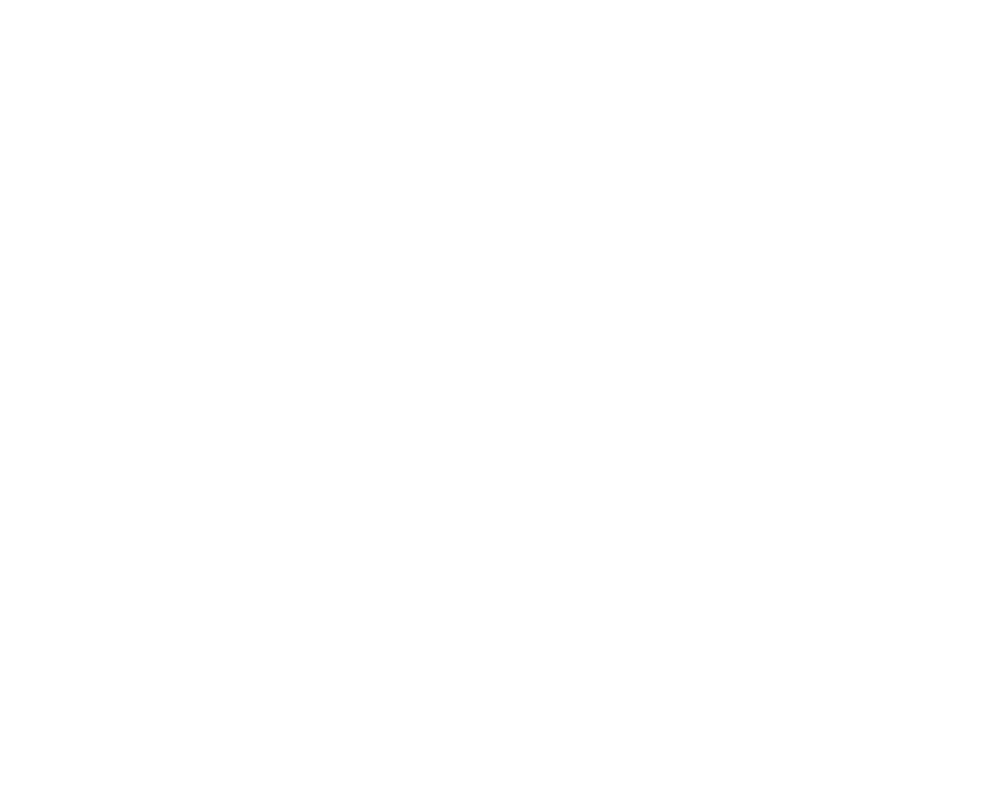
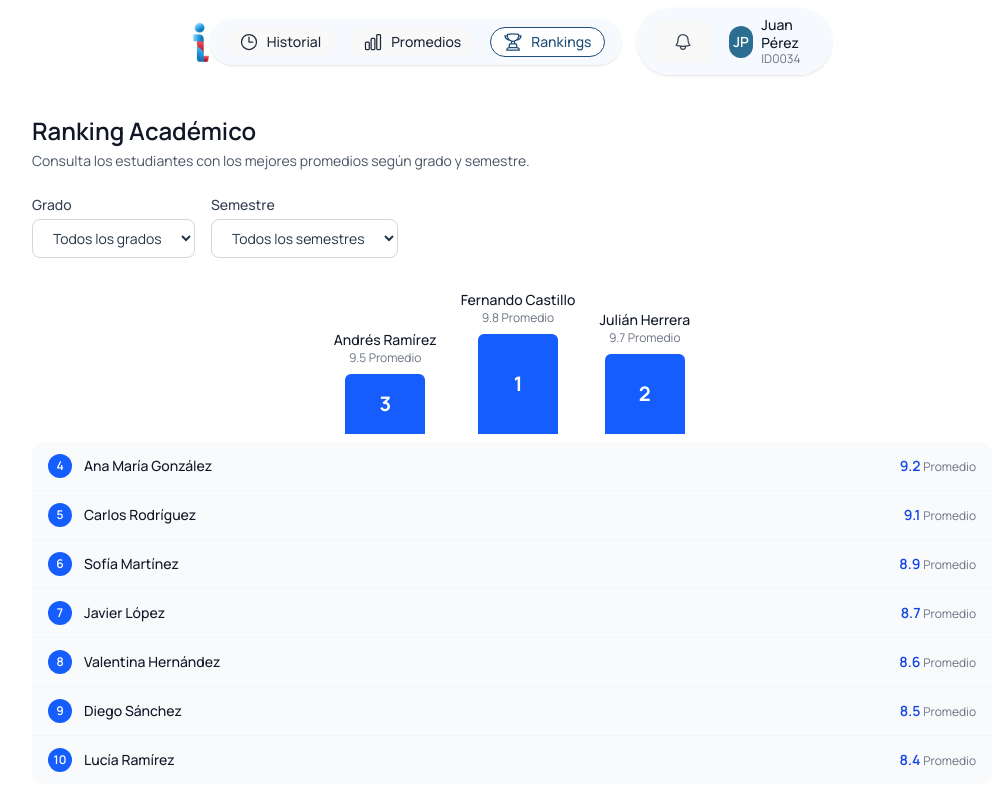
Before and after one commit to Integra-RD/integra-frontend, a React (Vite) app: page /rankings in a window 1280 px wide. Before the commit this address had no page. Shown: the top 810 px of the page, without its empty margins (128-1135 px from the left). Built offline with nearby package versions, Linux system fonts and the light colour scheme.

Commit message:
Updated logo on metadata; Added reusable Dropdown comp; Implemented AcademicRanking component; Added navigation to GradesAverage and GradesHistory.

```diff
--- a/index.html
+++ b/index.html
@@ -2,7 +2,7 @@
 <html lang="en">
   <head>
     <meta charset="UTF-8" />
-    <link rel="icon" type="image/svg+xml" href="/vite.svg" />
+    <link rel="icon" type="image/svg+xml" href="/src/assets/integraLogo.svg" />
     <meta name="viewport" content="width=device-width, initial-scale=1.0" />
     <title>INTEGRA</title>
   </head>
--- /dev/null
+++ b/src/components/Dropdown.tsx
@@ -0,0 +1,30 @@
+import React from 'react'
+
+interface DropdownProps {
+  label: string
+  options: string[]
+  selected: string
+  onChange: (value: string) => void
+  className?: string
+}
+
+const Dropdown: React.FC<DropdownProps> = ({ label, options, selected, onChange, className }) => {
+  return (
+    <div className={`flex flex-col ${className}`}>
+      <label className="text-sm font-medium text-gray-700 mb-1">{label}</label>
+      <select
+        value={selected}
+        onChange={(e) => onChange(e.target.value)}
+        className="border border-gray-300 rounded-lg px-4 py-2 text-sm focus:outline-none focus:ring-2 focus:ring-blue-500"
+      >
+        {options.map(option => (
+          <option key={option} value={option}>
+            {option}
+          </option>
+        ))}
+      </select>
+    </div>
+  )
+}
+
+export default Dropdown
--- /dev/null
+++ b/src/pages/student/AcademicRanking.tsx
@@ -0,0 +1,204 @@
+import React, { useMemo, useState } from 'react'
+import { useLocation, useNavigate } from 'react-router-dom'
+import { ClockIcon, ChartBarIcon, TrophyIcon } from '@heroicons/react/24/outline'
+import Topbar from '../../components/Topbar'
+import Dropdown from '../../components/Dropdown'
+
+const academicRanking = [
+  { name: 'Fernando Castillo', average: 9.8, grade: '3ro Secundaria', semester: '1er Semestre' },
+  { name: 'Andrés Ramírez', average: 9.5, grade: '3ro Secundaria', semester: '1er Semestre' },
+  { name: 'Julián Herrera', average: 9.7, grade: '3ro Secundaria', semester: '1er Semestre' },
+  { name: 'Ana María González', average: 9.2, grade: '2do Secundaria', semester: '2do Semestre' },
+  { name: 'Carlos Rodríguez', average: 9.1, grade: '2do Secundaria', semester: '2do Semestre' },
+  { name: 'Sofía Martínez', average: 8.9, grade: '1ro Secundaria', semester: '1er Semestre' },
+  { name: 'Javier López', average: 8.7, grade: '1ro Secundaria', semester: '1er Semestre' },
+  { name: 'Valentina Hernández', average: 8.6, grade: '1ro Secundaria', semester: '2do Semestre' },
+  { name: 'Diego Sánchez', average: 8.5, grade: '1ro Secundaria', semester: '2do Semestre' },
+  { name: 'Lucía Ramírez', average: 8.4, grade: '1ro Secundaria', semester: '2do Semestre' }
+]
+
+const PODIUM_HEIGHTS = [60, 100, 80]
+const PODIUM_RANKS = [3, 1, 2]
+const PODIUM_ORDER = [2, 0, 1]
+
+const PodiumBar: React.FC<{
+  rank: number
+  height: number
+  name?: string
+  average?: number
+}> = ({ rank, height, name, average }) => (
+  <div className="flex flex-col items-center">
+    {name && (
+      <div className="text-center mb-2">
+        <p className="text-sm font-medium text-gray-900">{name}</p>
+        <p className="text-xs text-gray-500">{average} Promedio</p>
+      </div>
+    )}
+    <div
+      className={`w-16 md:w-20 rounded-t-md flex items-center justify-center text-xl font-bold ${
+        name ? 'bg-blue-600 text-white' : 'bg-gray-300 text-gray-500'
+      }`}
+      style={{ height: `${height}px` }}
+    >
+      {rank}
+    </div>
+  </div>
+)
+
+const AcademicRanking: React.FC = () => {
+  const location = useLocation()
+  const navigate = useNavigate()
+
+  const [selectedGrade, setSelectedGrade] = useState('Todos los grados')
+  const [selectedSemester, setSelectedSemester] = useState('Todos los semestres')
+
+  const gradeOptions = [
+    'Todos los grados',
+    '1ro Secundaria',
+    '2do Secundaria',
+    '3ro Secundaria',
+    '4to Secundaria'
+  ]
+
+  const semesterOptions = ['Todos los semestres', '1er Semestre', '2do Semestre']
+
+  const navItems = [
+    {
+      label: 'Historial',
+      icon: <ClockIcon className="w-5 h-5" />,
+      active: location.pathname === '/grade-history',
+      onClick: () => navigate('/grade-history')
+    },
+    {
+      label: 'Promedios',
+      icon: <ChartBarIcon className="w-5 h-5" />,
+      active: location.pathname === '/grade-average',
+      onClick: () => navigate('/grade-average')
+    },
+    {
+      label: 'Rankings',
+      icon: <TrophyIcon className="w-5 h-5" />,
+      active: location.pathname === '/rankings',
+      onClick: () => navigate('/rankings')
+    }
+  ]
+
+  const filteredData = useMemo(() => {
+    return academicRanking.filter(student => {
+      const matchGrade = selectedGrade === 'Todos los grados' || student.grade === selectedGrade
+      const matchSemester =
+        selectedSemester === 'Todos los semestres' || student.semester === selectedSemester
+      return matchGrade && matchSemester
+    })
+  }, [selectedGrade, selectedSemester])
+
+  const sortedData = useMemo(
+    () => [...filteredData].sort((a, b) => b.average - a.average),
+    [filteredData]
+  )
+
+  const top3 = useMemo(() => sortedData.slice(0, 3), [sortedData])
+  const rest = useMemo(() => sortedData.slice(3), [sortedData])
+
+  const renderTop3 = () => (
+    <div className="flex justify-center items-end gap-6 mb-2">
+      {[0, 1, 2].map(i => {
+        const student = top3[PODIUM_ORDER[i]]
+        return (
+          <PodiumBar
+            key={i}
+            rank={PODIUM_RANKS[i]}
+            height={PODIUM_HEIGHTS[i]}
+            name={student?.name}
+            average={student?.average}
+          />
+        )
+      })}
+    </div>
+  )
+
+  const renderFeedbackMessage = () => {
+    if (rest.length > 0) return null
+    if (top3.length === 3) {
+      return (
+        <p className="text-sm text-gray-500 text-center mt-10">
+          Solo se encontraron estudiantes suficientes para el podio.
+        </p>
+      )
+    }
+    if (top3.length > 0) {
+      return (
+        <p className="text-sm text-gray-500 text-center mt-10">
+          Hay estudiantes, pero no suficientes para mostrar el podio completo.
+        </p>
+      )
+    }
+    return (
+      <p className="text-sm text-gray-500 text-center mt-10">
+        No hay estudiantes que coincidan con los filtros seleccionados.
+      </p>
+    )
+  }
+
+  return (
+    <>
+      <Topbar
+        navItems={navItems}
+        user={{ name: 'Juan Pérez', id: '0034' }}
+        onNotificationClick={() => console.log('🔔 Notification clicked')}
+      />
+
+      <div className="px-4 md:px-8 pt-6 md:pt-8 pb-12 max-w-5xl mx-auto">
+        <div className="mb-6">
+          <h1 className="text-2xl font-semibold text-gray-900 mb-1">Ranking Académico</h1>
+          <p className="text-sm text-gray-600">
+            Consulta los estudiantes con los mejores promedios según grado y semestre.
+          </p>
+        </div>
+
+        <div className="flex flex-col md:flex-row gap-4 mb-8">
+          <Dropdown
+            label="Grado"
+            options={gradeOptions}
+            selected={selectedGrade}
+            onChange={setSelectedGrade}
+          />
+          <Dropdown
+            label="Semestre"
+            options={semesterOptions}
+            selected={selectedSemester}
+            onChange={setSelectedSemester}
+          />
+        </div>
+
+        {renderTop3()}
+
+        {rest.length > 0 && (
+          <div className="bg-gray-50 rounded-xl overflow-hidden">
+            {rest.map((student, index) => (
+              <div
+                key={index}
+                className="flex items-center justify-between px-4 py-3 border-b border-gray-100 last:border-none hover:bg-white transition"
+              >
+                <div className="flex items-center gap-3">
+                  <div className="w-6 h-6 flex items-center justify-center text-xs font-semibold rounded-full bg-blue-600 text-white">
+                    {index + 4}
+                  </div>
+                  <span className="text-sm font-medium text-gray-900">{student.name}</span>
+                </div>
+                <div className="text-sm font-semibold text-blue-700">
+                  {student.average}{' '}
+                  <span className="text-xs font-normal text-gray-500">Promedio</span>
+                </div>
+              </div>
+            ))}
+          </div>
+        )}
+
+        {renderFeedbackMessage()}
+      </div>
+    </>
+  )
+}
+
+export default AcademicRanking
--- a/src/pages/student/GradeAverage.tsx
+++ b/src/pages/student/GradeAverage.tsx
@@ -1,4 +1,5 @@
 import type React from 'react'
+import { useLocation, useNavigate } from 'react-router-dom'
 import {
   ClockIcon,
   ChartBarIcon,
@@ -12,11 +13,30 @@
 import SectionHeader from '../../components/SectionHeader'
 import ChartWrapper from '../../components/ChartWrapper'
 
+
 const GradeAverage: React.FC = () => {
+  const location = useLocation()
+  const navigate = useNavigate()
+
   const navItems = [
-    { label: 'Historial', icon: <ClockIcon className="w-5 h-5" /> },
-    { label: 'Promedios', icon: <ChartBarIcon className="w-5 h-5" />, active: true },
-    { label: 'Rankings', icon: <TrophyIcon className="w-5 h-5" /> }
+    {
+      label: 'Historial',
+      icon: <ClockIcon className="w-5 h-5" />,
+      active: location.pathname === '/grade-history',
+      onClick: () => navigate('/grade-history')
+    },
+    {
+      label: 'Promedios',
+      icon: <ChartBarIcon className="w-5 h-5" />,
+      active: location.pathname === '/grade-average',
+      onClick: () => navigate('/grade-average')
+    },
+    {
+      label: 'Rankings',
+      icon: <TrophyIcon className="w-5 h-5" />,
+      active: location.pathname === '/rankings',
+      onClick: () => navigate('/rankings')
+    }
   ]
 
   const user = {
--- a/src/pages/student/GradeHistory.tsx
+++ b/src/pages/student/GradeHistory.tsx
@@ -1,4 +1,5 @@
 import React from 'react'
+import { useLocation, useNavigate } from 'react-router-dom'
 import { ClockIcon, ChartBarIcon, TrophyIcon } from '@heroicons/react/24/outline'
 import Topbar from '../../components/Topbar'
 import DataTable from '../../components/DataTable'
@@ -19,10 +20,28 @@
 })
 
 const GradeHistory: React.FC = () => {
+  const location = useLocation()
+  const navigate = useNavigate()
+
   const navItems = [
-    { label: 'Historial', icon: <ClockIcon className="w-5 h-5" />, active: true },
-    { label: 'Promedios', icon: <ChartBarIcon className="w-5 h-5" /> },
-    { label: 'Rankings', icon: <TrophyIcon className="w-5 h-5" /> }
+    {
+      label: 'Historial',
+      icon: <ClockIcon className="w-5 h-5" />,
+      active: location.pathname === '/grade-history',
+      onClick: () => navigate('/grade-history')
+    },
+    {
+      label: 'Promedios',
+      icon: <ChartBarIcon className="w-5 h-5" />,
+      active: location.pathname === '/grade-average',
+      onClick: () => navigate('/grade-average')
+    },
+    {
+      label: 'Rankings',
+      icon: <TrophyIcon className="w-5 h-5" />,
+      active: location.pathname === '/rankings',
+      onClick: () => navigate('/rankings')
+    }
   ]
 
   const user = { name: 'Juan Pérez', id: '0034' }
--- a/src/router/routes.tsx
+++ b/src/router/routes.tsx
@@ -1,19 +1,22 @@
-import { BrowserRouter, Routes, Route } from 'react-router-dom'
+import { BrowserRouter, Routes, Route, Navigate } from 'react-router-dom'
 import Login from '../pages/auth/Login'
 import Recovery from '../pages/auth/Recovery'
 import NewPassword from '../pages/auth/NewPassword'
 import GradeHistory from '../pages/student/GradeHistory'
 import GradeAverage from '../pages/student/GradeAverage'
+import AcademicRanking from '../pages/student/AcademicRanking'
 
 export default function AppRouter() {
   return (
     <BrowserRouter>
       <Routes>
+        <Route path="/" element={<Navigate to="/login" replace />} />
         <Route path="/login" element={<Login />} />
         <Route path="/recovery" element={<Recovery />} />
         <Route path="/new-password" element={<NewPassword />} />
         <Route path="/grade-history" element={<GradeHistory />} />
         <Route path="/grade-average" element={<GradeAverage />} />
+        <Route path="/rankings" element={<AcademicRanking />} />
       </Routes>
     </BrowserRouter>
   )
```
